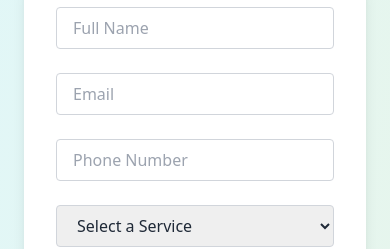
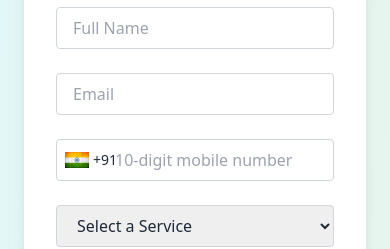
Before and after one commit to Aneek05/mozris-website, a React (Create React App) app: page /contact in a window 390 px wide. Shown: the part 920-1169 px from the top of the page. Built offline with nearby package versions, Linux system fonts and the light colour scheme.

Commit message:
Fixed phone number in all pages

```diff
--- a/src/pages/AboutUs.js
+++ b/src/pages/AboutUs.js
@@ -85,7 +85,7 @@ export default function AboutUs() {
       <h3 className="text-xl font-semibold">Ninad Joshi</h3>
       <p className="text-sm text-gray-600">Co-Founder & Culinary Strategist</p>
       <p className="mt-2 text-gray-700 text-sm">
-        A Hotel Management Graduate and professional chef with experience of 20 years.
+        Ninad is a seasoned hospitality professional with over 20+ years of experience in food service operations, corporate catering, and institutional dining. His leadership, strategic insight, and commitment to operational excellence have played a vital role in establishing Mozris Hospitality as a trusted name in the industry.
       </p>
     </div>
     <div>
@@ -93,7 +93,7 @@ export default function AboutUs() {
       <h3 className="text-xl font-semibold">Aishwarya Tanpure</h3>
       <p className="text-sm text-gray-600">Co-Founder & Operations Head</p>
       <p className="mt-2 text-gray-700 text-sm">
-        With deep experience in operations and brand management, Aishwarya ensures flawless execution of Mozris’ catering services.
+        Aishwarya brings dynamic energy and a modern perspective to the business. With a strong background in operations and client experience, she ensures that every Mozris engagement is marked by precision, quality, and client satisfaction.
       </p>
     </div>
   </div>
@@ -206,7 +206,7 @@ export default function AboutUs() {
      	   </a>
    	   </li>
     	   <li>📧 contact@mozris.com</li>
-     	   <li>📞 +91 8208105920</li>
+     	   <li>📞 +91 7757803925</li>
   	   </ul>
 	  </div>
         </div>
--- a/src/pages/ContactUs.js
+++ b/src/pages/ContactUs.js
@@ -89,7 +89,23 @@ export default function ContactUs() {
         <form onSubmit={handleSubmit} className="bg-white rounded-lg shadow-lg p-8 grid grid-cols-1 gap-6">
           <input type="text" name="name" placeholder="Full Name" value={form.name} onChange={handleChange} required className="border border-gray-300 rounded px-4 py-2 w-full" />
           <input type="email" name="email" placeholder="Email" value={form.email} onChange={handleChange} required className="border border-gray-300 rounded px-4 py-2 w-full" />
-          <input type="tel" name="phone" placeholder="Phone Number" value={form.phone} onChange={handleChange} required className="border border-gray-300 rounded px-4 py-2 w-full" />
+          <div className="flex items-center border border-gray-300 rounded px-2 py-2 bg-white">
+  <span className="text-sm mr-2 flex items-center">
+    <img src="/india-flag.png" alt="IN" className="h-4 w-6 mr-1" />
+    +91
+  </span>
+  <input
+    type="tel"
+    name="phone"
+    placeholder="10-digit mobile number"
+    value={form.phone}
+    onChange={handleChange}
+    required
+    className="w-full outline-none"
+    maxLength="10"
+    pattern="[0-9]{10}"
+  />
+</div>
           <select name="service" value={form.service} onChange={handleChange} required className="border border-gray-300 rounded px-4 py-2 w-full">
             <option value="">Select a Service</option>
             {services.map((service, idx) => (
@@ -132,7 +148,7 @@ export default function ContactUs() {
             <ul className="space-y-2 text-sm text-gray-300">
               <li>📍 <a href="https://maps.app.goo.gl/vtkt6jUwSVToLkaG9?g_st=aw" target="_blank" rel="noopener noreferrer" className="hover:text-orange-400 underline">Location</a></li>
               <li>📧 contact@mozris.com</li>
-              <li>📞 +91 8208105920</li>
+              <li>📞 +91 7757803925</li>
             </ul>
           </div>
         </div>
--- a/src/pages/Services.js
+++ b/src/pages/Services.js
@@ -116,7 +116,7 @@ export default function Services() {
             <ul className="space-y-2 text-sm text-gray-300">
               <li>📍 <a href="https://maps.app.goo.gl/vtkt6jUwSVToLkaG9?g_st=aw" target="_blank" rel="noopener noreferrer" className="hover:text-orange-400 underline">Location</a></li>
               <li>📧 contact@mozris.com</li>
-              <li>📞 +91 8208105920</li>
+              <li>📞 +91 7757803925</li>
             </ul>
           </div>
         </div>
```
Also changed, not shown: public/cofounders/ninad.jpg, public/india-flag.png (added).
